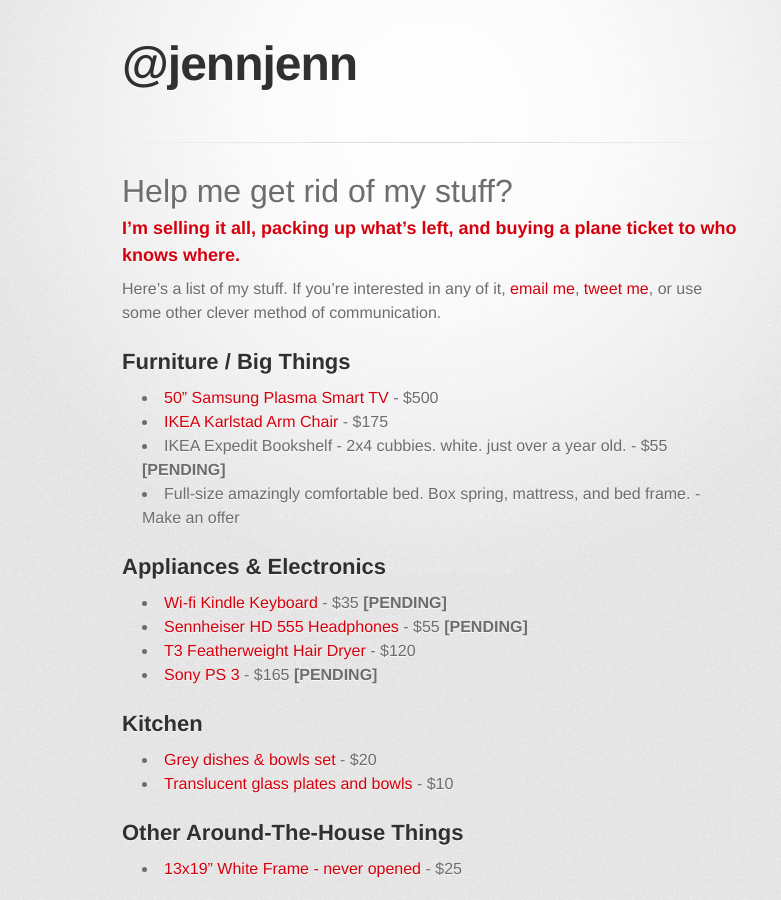
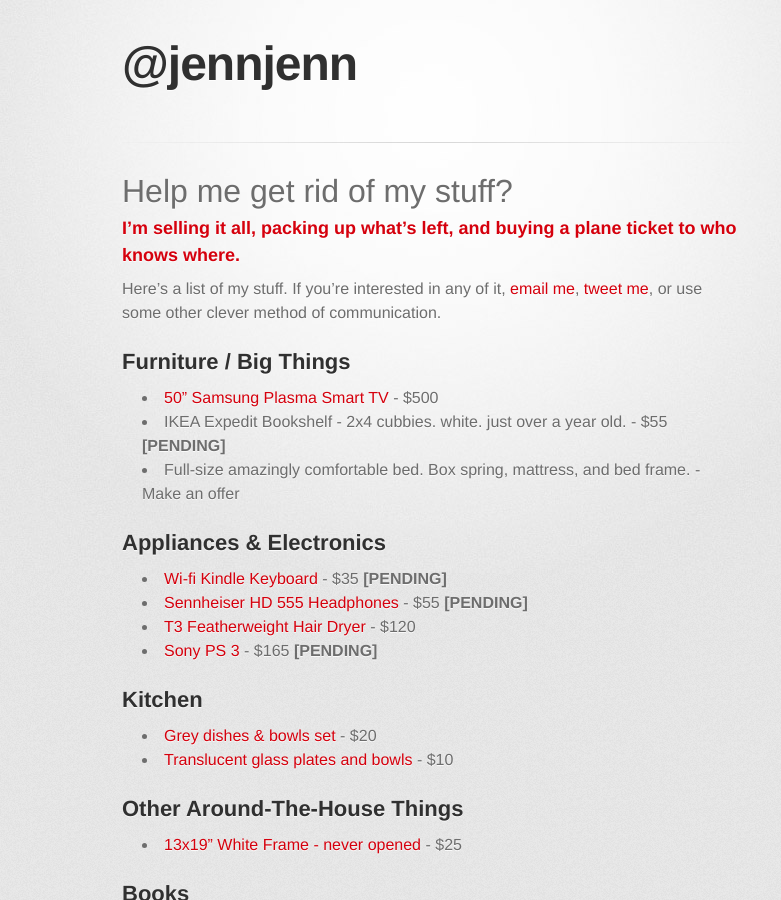
Before and after one commit to jennjenn/static, a Jekyll site: the page built from index.md, in a window 1280 px wide and 900 px high. Shown: the whole window, without its empty margins (208-989 px from the left). Built offline with Jekyll 4.4.1, drawn with Linux system fonts in a browser that asks for light colours; some web fonts are replaced; some of the changed text lies outside the part shown.

Commit message:
sold the chair

```diff
--- a/_includes/minimalism.md
+++ b/_includes/minimalism.md
@@ -7,7 +7,6 @@
 ## Furniture / Big Things
 
 * [50" Samsung Plasma Smart TV](http://newyork.craigslist.org/mnh/ele/4495752893.html) - $500
-* [IKEA Karlstad Arm Chair](http://newyork.craigslist.org/mnh/fuo/4496382878.html) - $175
 * IKEA Expedit Bookshelf - 2x4 cubbies. white. just over a year old. - $55 **[PENDING]**
 * Full-size amazingly comfortable bed. Box spring, mattress, and bed frame. - Make an offer
 
```
Also changed, not shown: other parts of _includes/minimalism.md (+1 -0 lines).
